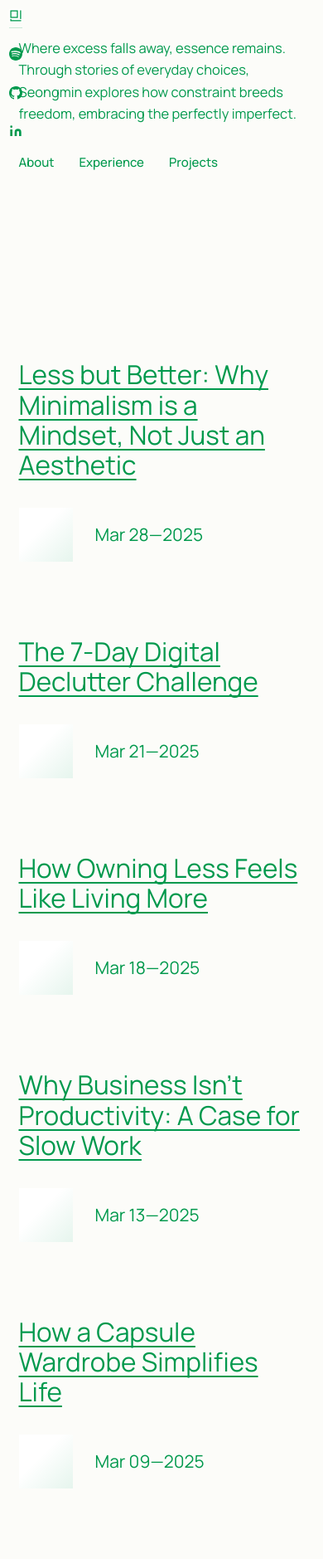
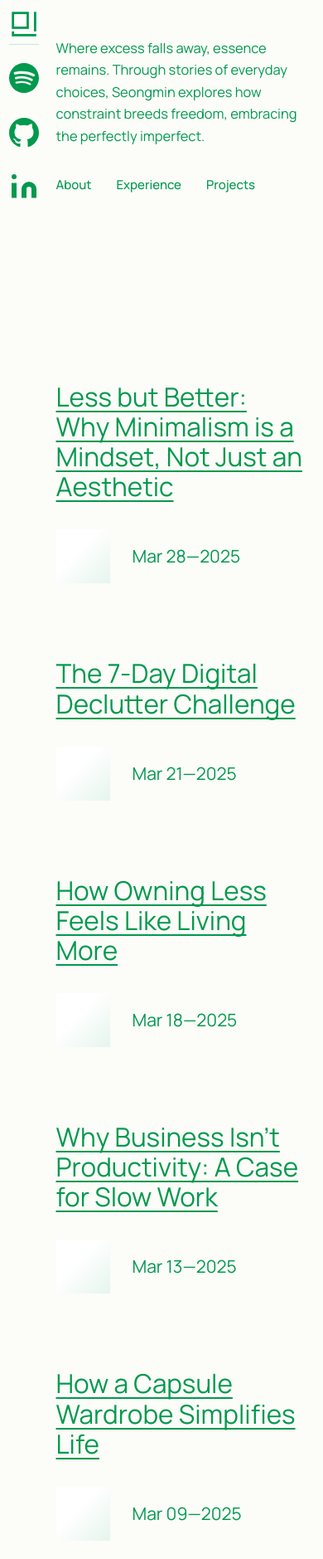
Before and after one commit to takeachangs/takeachangs.github.io, a Jekyll site: the page built from index.html, in a window 390 px wide. Shown: the whole page at 83% size. Built offline with Jekyll 4.4.1, drawn with Linux system fonts in a browser that asks for light colours; before the commit the page ends 1817 px from its top, so only the background shows below that; grey boxes are pictures that could not be loaded.

Commit message:
fixed left padding

```diff
--- a/css/styles.css
+++ b/css/styles.css
@@ -603,6 +603,7 @@ body {
   .main-columns {
     flex-direction: column;
     padding: 0 var(--base-spacing);
+    padding-left: calc(var(--base-spacing) * 3);
   }
 
   .header-column {
@@ -665,13 +666,13 @@ body {
   }
 
   .logo-image {
-    width: 16px;
-    height: 16px;
+    width: 36px;
+    height: 36px;
   }
 
   .social-links svg {
-    width: 16px;
-    height: 16px;
+    width: 36px;
+    height: 36px;
   }
 
   .social-links a {
```
